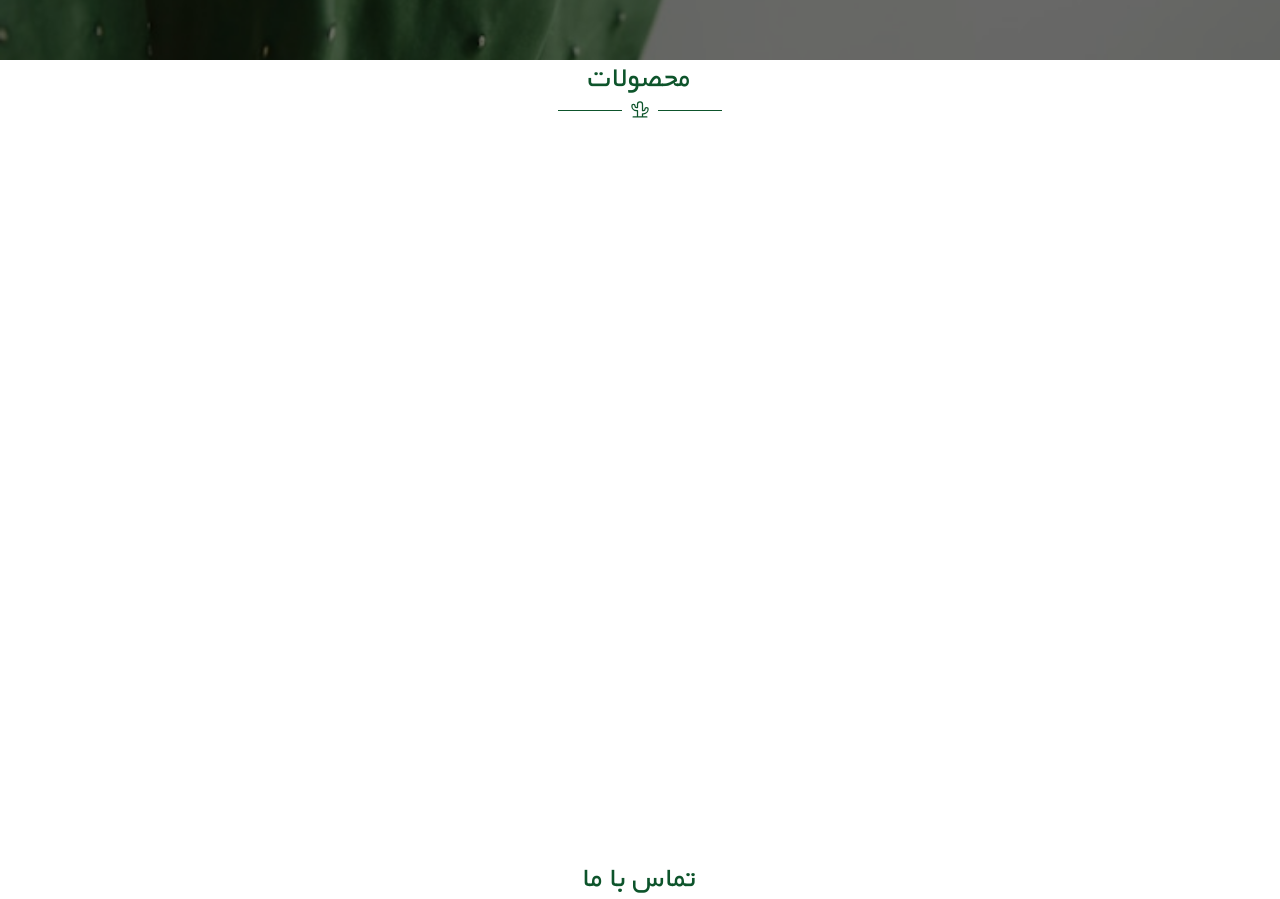
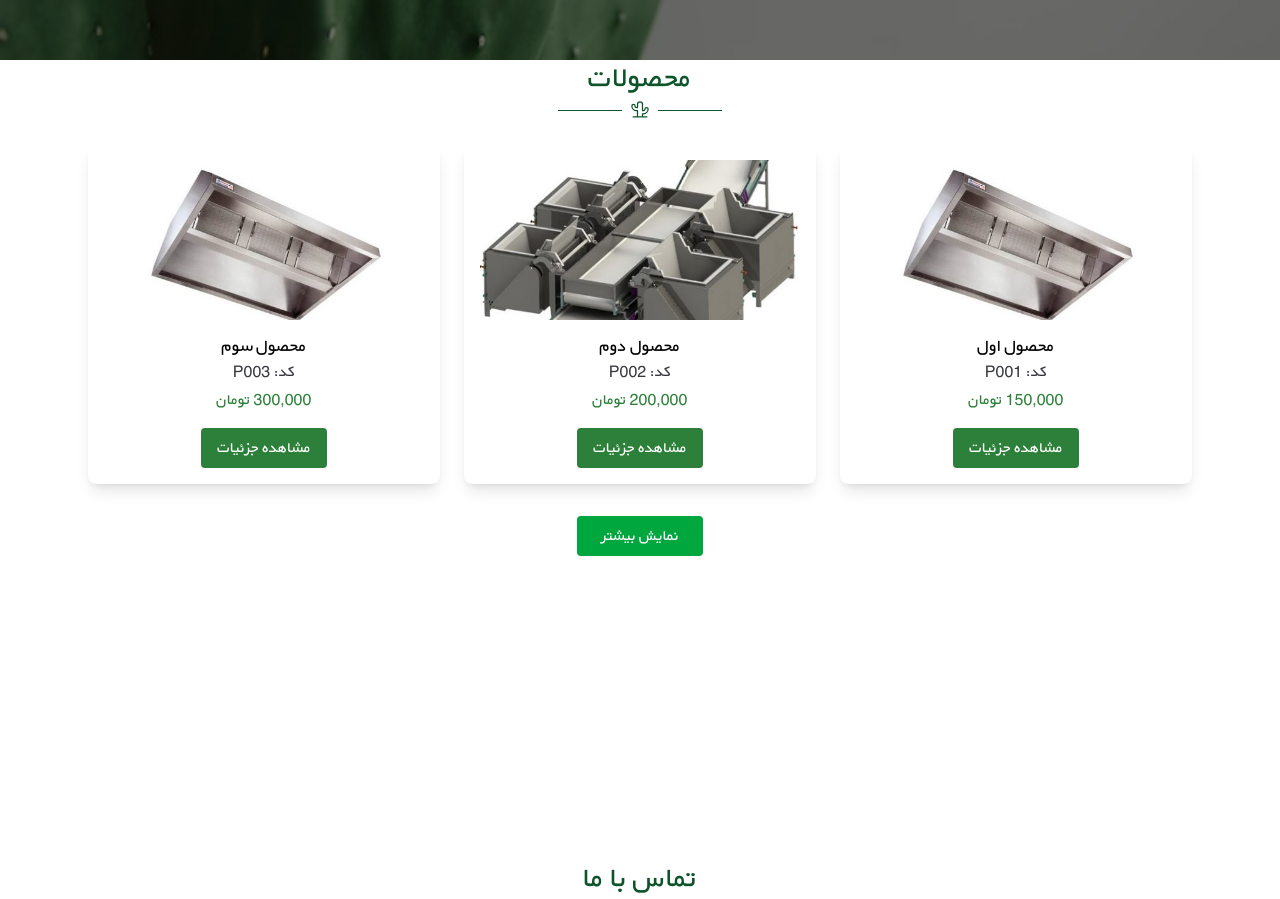
Before and after one commit to mobinadanshvarweb/cactus-website, a React (Vite) app: page / in a window 1280 px wide. Shown: the part 1600-2499 px from the top of the page. Built offline with nearby package versions, Linux system fonts and the light colour scheme.

Commit message:
products

```diff
--- a/src/pages/contact-us/Contact.tsx
+++ b/src/pages/contact-us/Contact.tsx
@@ -39,22 +39,22 @@ const Contact = () => {
                 </div>
                 <div className="w-full flex flex-col flex-1 gap-4">
                   <div className="flex flex-wrap w-full">
-                    <span className="w-1/2 flex justify-end items-center">
+                    <span className="w-1/2 flex justify-center lg:justify-end items-center">
                       <a href="tel:02134754">{toPersianDigits("02134754")}</a>
                     </span>
-                    <span className="w-1/2 flex justify-end items-center">
+                    <span className="w-1/2 flex justify-center lg:justify-end items-center">
                       <a href="tel:02135000252">
                         {toPersianDigits("02135000252")}
                       </a>
                     </span>
                   </div>
                   <div className="flex flex-wrap">
-                    <span className="w-1/2 flex justify-end items-center">
+                    <span className="w-1/2 flex justify-center lg:justify-end items-center">
                       <a href="tel:+989912050316">
                         {toPersianDigits("09007203922")}
                       </a>
                     </span>
-                    <span className="w-1/2 flex justify-end items-center">
+                    <span className="w-1/2 flex justify-center lg:justify-end items-center">
                       <a href="https://wa.me/989912050316">
                         {toPersianDigits("09127203922")}
                       </a>
--- a/src/pages/products/Product.tsx
+++ b/src/pages/products/Product.tsx
@@ -1,4 +1,5 @@
 import Title from "../../components/Title";
+import ProductsPage from "./ProductsPage";
 
 const Product = () => {
   return (
@@ -7,7 +8,9 @@ const Product = () => {
       className="w-full min-h-screen flex flex-col justify-center items-center scroll-smooth"
     >
       <Title text="محصولات" />
-      <div className="flex-1  w-full"></div>
+      <div className="flex-1  w-full">
+        <ProductsPage />
+      </div>
     </section>
   );
 };
--- /dev/null
+++ b/src/pages/products/ProductCard.tsx
@@ -0,0 +1,31 @@
+// ProductCard.tsx
+
+import type { Product } from "./types";
+
+type Props = {
+  product: Product;
+  onShowDetails: (product: Product) => void;
+};
+
+const ProductCard = ({ product, onShowDetails }: Props) => {
+  return (
+    <div className="shadow-lg rounded-lg p-4 flex flex-col items-center bg-white">
+      <img
+        src={product.image}
+        alt={product.name}
+        className="w-full h-40 object-cover rounded"
+      />
+      <h3 className="mt-3 font-bold text-lg">{product.name}</h3>
+      <p className="text-[#393a3f]">کد: {product.code}</p>
+      <p className="text-[#2c8039] font-semibold mt-1">{product.price}</p>
+      <button
+        onClick={() => onShowDetails(product)}
+        className="bg-[#2c8039] hover:bg-[#398f35] text-white rounded px-4 py-2 mt-4"
+      >
+        مشاهده جزئیات
+      </button>
+    </div>
+  );
+};
+
+export default ProductCard;
--- /dev/null
+++ b/src/pages/products/ProductDetailsModal.tsx
@@ -0,0 +1,36 @@
+// ProductDetailsModal.tsx
+
+import type { Product } from "./types";
+
+type Props = {
+  product: Product | null;
+  onClose: () => void;
+};
+
+const ProductDetailsModal = ({ product, onClose }: Props) => {
+  if (!product) return null;
+
+  return (
+    <div className="fixed inset-0 bg-black bg-opacity-50 flex justify-center items-center z-50 p-4">
+      <div className="bg-white rounded-lg max-w-lg w-full p-6 relative shadow-lg overflow-y-auto max-h-[80vh]">
+        <button
+          onClick={onClose}
+          className="absolute top-3 right-3 text-gray-600 hover:text-gray-900 text-xl font-bold"
+        >
+          &times;
+        </button>
+        <img
+          src={product.image}
+          alt={product.name}
+          className="w-full h-48 object-cover rounded mb-4"
+        />
+        <h2 className="text-2xl font-bold mb-2">{product.name}</h2>
+        <p className="text-gray-700 mb-2">کد محصول: {product.code}</p>
+        <p className="text-green-600 font-semibold mb-4">{product.price}</p>
+        <p className="text-gray-800">{product.description}</p>
+      </div>
+    </div>
+  );
+};
+
+export default ProductDetailsModal;
--- /dev/null
+++ b/src/pages/products/ProductsGrid.tsx
@@ -0,0 +1,63 @@
+import { useState } from "react";
+import type { Product } from "./types";
+import ProductCard from "./ProductCard";
+
+type Props = {
+  products: Product[];
+  onShowDetails: (product: Product) => void;
+  initialVisibleCount?: number; // تعداد اولیه قابل نمایش
+  incrementCount?: number; // هر بار چندتا اضافه شه
+};
+
+const ProductsGrid = ({
+  products,
+  onShowDetails,
+  initialVisibleCount = 3,
+  incrementCount = 3,
+}: Props) => {
+  const [visibleCount, setVisibleCount] = useState(initialVisibleCount);
+
+  const showMore = () => {
+    setVisibleCount((prev) => Math.min(prev + incrementCount, products.length));
+  };
+
+  const showLess = () => {
+    setVisibleCount(initialVisibleCount);
+  };
+
+  const isShowingAll = visibleCount === products.length;
+
+  return (
+    <>
+      <div className="grid grid-cols-1 sm:grid-cols-2 md:grid-cols-3 gap-6">
+        {products.slice(0, visibleCount).map((product) => (
+          <ProductCard
+            key={product.id}
+            product={product}
+            onShowDetails={onShowDetails}
+          />
+        ))}
+      </div>
+
+      <div className="flex justify-center mt-8">
+        {!isShowingAll ? (
+          <button
+            onClick={showMore}
+            className="bg-green-600 text-white px-6 py-2 rounded hover:bg-green-700 transition"
+          >
+            نمایش بیشتر
+          </button>
+        ) : (
+          <button
+            onClick={showLess}
+            className="bg-gray-300 text-gray-700 px-6 py-2 rounded hover:bg-gray-400 transition"
+          >
+            نمایش کمتر
+          </button>
+        )}
+      </div>
+    </>
+  );
+};
+
+export default ProductsGrid;
--- /dev/null
+++ b/src/pages/products/ProductsPage.tsx
@@ -0,0 +1,95 @@
+// ProductsPage.tsx
+import { useState } from "react";
+import type { Product } from "./types";
+import ProductsGrid from "./ProductsGrid";
+import ProductDetailsModal from "./ProductDetailsModal";
+
+const products: Product[] = [
+  // همین محصولات قبلی که تعریف کردی اینجا بذار
+  {
+    id: 1,
+    name: "محصول اول",
+    code: "P001",
+    price: "150,000 تومان",
+    image: "/imgs/product1.jpg",
+    description: "توضیحات کامل محصول اول...",
+  },
+  {
+    id: 2,
+    name: "محصول دوم",
+    code: "P002",
+    price: "200,000 تومان",
+    image: "/imgs/product2.jpg",
+    description: "توضیحات کامل محصول دوم...",
+  },
+  // ... بقیه محصولات تا حداقل 10 تا
+  {
+    id: 3,
+    name: "محصول سوم",
+    code: "P003",
+    price: "300,000 تومان",
+    image: "/imgs/product1.jpg",
+
+    description: "توضیحات کامل محصول سوم...",
+  },
+  {
+    id: 4,
+    name: "محصول چهارم",
+    code: "P004",
+    price: "120,000 تومان",
+    image: "/imgs/product1.jpg",
+
+    description: "توضیحات کامل محصول چهارم...",
+  },
+  {
+    id: 5,
+    name: "محصول پنجم",
+    code: "P005",
+    price: "250,000 تومان",
+    image: "/imgs/product1.jpg",
+
+    description: "توضیحات کامل محصول پنجم...",
+  },
+  {
+    id: 6,
+    name: "محصول ششم",
+    code: "P006",
+    price: "180,000 تومان",
+    image: "/imgs/product1.jpg",
+
+    description: "توضیحات کامل محصول ششم...",
+  },
+  {
+    id: 7,
+    name: "محصول هفتم",
+    code: "P007",
+    price: "220,000 تومان",
+    image: "/imgs/product1.jpg",
+
+    description: "توضیحات کامل محصول هفتم...",
+  },
+  {
+    id: 8,
+    name: "محصول هشتم",
+    code: "P008",
+    price: "275,000 تومان",
+    image: "/imgs/product1.jpg",
+    description: "توضیحات کامل محصول هشتم...",
+  },
+];
+
+const ProductsPage = () => {
+  const [selectedProduct, setSelectedProduct] = useState<Product | null>(null);
+
+  return (
+    <div className="max-w-6xl mx-auto p-6">
+      <ProductsGrid products={products} onShowDetails={setSelectedProduct} />
+      <ProductDetailsModal
+        product={selectedProduct}
+        onClose={() => setSelectedProduct(null)}
+      />
+    </div>
+  );
+};
+
+export default ProductsPage;
--- /dev/null
+++ b/src/pages/products/types.ts
@@ -0,0 +1,9 @@
+// types.ts
+export type Product = {
+  id: number;
+  name: string;
+  code: string;
+  price: string;
+  image: string;
+  description: string;
+};
```
Also changed, not shown: public/imgs/product1.jpg (added), public/imgs/product2.jpg (added).
